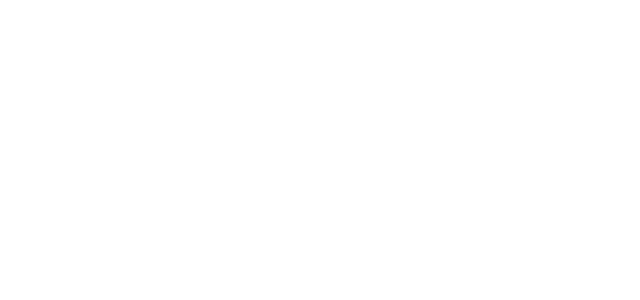
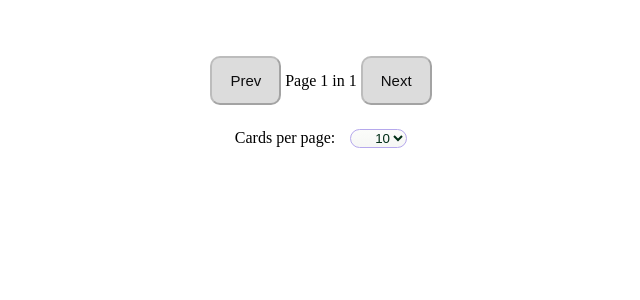
Before and after one commit to KasyanovskayaKristina/react, a React (Vite) app: page /details/1 in a window 1280 px wide. Shown: the top 300 px of the page, without its empty margins (319-959 px from the left). Built offline with nearby package versions, Linux system fonts and the light colour scheme.

Commit message:
feat: change some files

```diff
--- a/src/components/Pagination/Pagination.tsx
+++ b/src/components/Pagination/Pagination.tsx
@@ -3,6 +3,7 @@ import "./Pagination.css";
 
 const Pagination = () => {
   const { currentPage, totalPages, setCurrentPage } = useApi();
+
   const handlePageChange = (newPage: number) => {
     setCurrentPage(newPage);
   };
--- a/src/components/PokemonContext.tsx
+++ b/src/components/PokemonContext.tsx
@@ -116,8 +116,6 @@ export const ApiProvider: React.FC<{ children: ReactNode }> = ({
   };
 
   const handleSearchClick = async () => {
-    //setCurrentPage(1);
-    //setSearching(true);
     setNotFound(false);
     await performSearch();
   };
--- a/src/pages/App/App.tsx
+++ b/src/pages/App/App.tsx
@@ -5,6 +5,8 @@ import { BrowserRouter as Router } from "react-router-dom";
 import MainPage from "../MainPage/MainPage";
 import CardDetail from "../../components/CardDetails/CardDetails";
 import NotFound from "../../components/NotFound/NotFound";
+import Pagination from "../../components/Pagination/Pagination";
+import PerPageSelect from "../../components/PerPageSelect/PerPageSelect";
 
 function App() {
   return (
@@ -17,6 +19,8 @@ function App() {
             <Route path="/details/:pokemonName" element={<CardDetail />} />
             <Route path="*" element={<NotFound />} />
           </Routes>
+          <Pagination />
+          <PerPageSelect />
         </ApiProvider>
       </div>
     </Router>
--- a/src/pages/MainPage/MainPage.tsx
+++ b/src/pages/MainPage/MainPage.tsx
@@ -1,8 +1,6 @@
 import { useEffect } from "react";
 import { useApi } from "../../components/PokemonContext";
 import SearchBar from "../../components/SearchBar/SearchBar";
-import Pagination from "../../components/Pagination/Pagination";
-import PerPageSelect from "../../components/PerPageSelect/PerPageSelect";
 import CardDetail from "../../components/CardDetails/CardDetails";
 
 const MainPage = () => {
@@ -67,8 +65,6 @@ const MainPage = () => {
             ))}
         {!searching && notFound && <p>Not Found</p>}
       </div>
-      <Pagination />
-      <PerPageSelect />
       {isModalOpen && selectPokemon && <CardDetail />}
     </div>
   );
```
